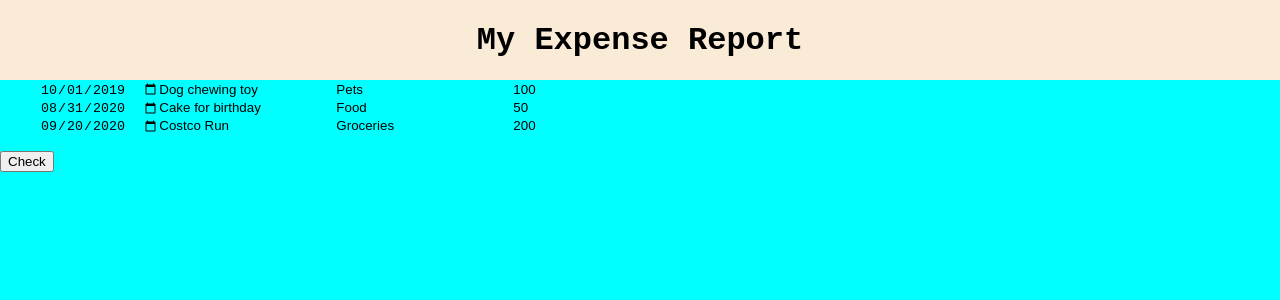
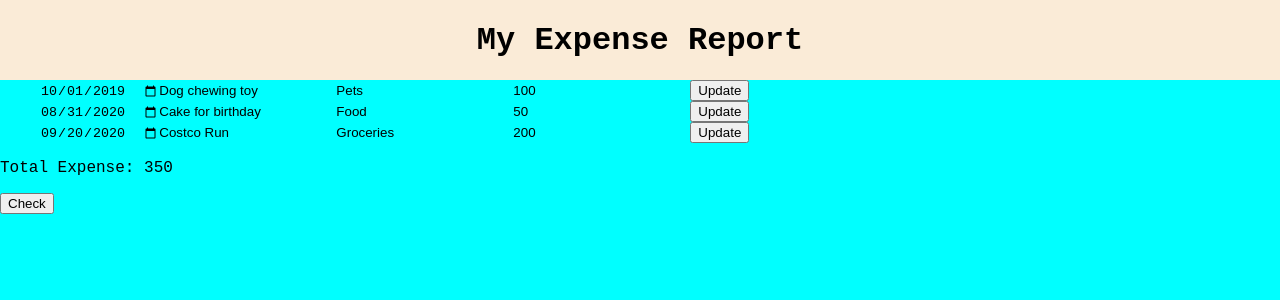
Before and after one commit to echen831/Easy-Expense-Report, a React (Create React App) app: page / in a window 1280 px wide. Shown: the top 300 px of the page. Built offline with nearby package versions, Linux system fonts and the light colour scheme.

Commit message:
add basic function update

```diff
--- a/src/Components/item.jsx
+++ b/src/Components/item.jsx
@@ -36,6 +36,14 @@ export const Item = (props) => {
         setDate(e.currentTarget.value);
     }
 
+    const handleAmmtChange = (e) => {
+        setAmmt(e.currentTarget.value);
+    }
+
+    const handleCatChange = (e) => {
+        setCat(e.currentTarget.value)
+    }
+
     const handleSubmit = (e) => {
         e.preventDefault();
         props.update(props.idx, date, desc, cat, ammt);
@@ -48,12 +56,13 @@ export const Item = (props) => {
     return (
         <div className='item-container'>
 
-            <form action="" onSubmit={(e) => handleSubmit(e)}>
+            <form action="" onSubmit={handleSubmit}>
                 <input type="date" ref={dateRef} value={date} onChange={handleDateChange} />
                 <input type="text" ref={descRef} value={desc} onChange={handleDescChange} />
-                <input type="text" ref={catRef} value={cat}/>
-                <input type="text" ref={ammtRef} value={ammt}/>
-                <input type="submit" style={{display: "none"}}/>
+                <input type="text" ref={catRef} value={cat} onChange={handleCatChange}/>
+                <input type="text" ref={ammtRef} value={ammt} onChange={handleAmmtChange}/>
+                {/* <input type="submit" style={{display: "none"}}/> */}
+                <button type="submit">Update</button>
             </form>
         </div>
     )
--- a/src/Components/report.jsx
+++ b/src/Components/report.jsx
@@ -45,6 +45,7 @@ export const Report = () => {
                     />
                 ))}
             </ul>
+                <p>{`Total Expense: ${data.reduce((a,c) => (a + parseFloat(c.ammt)),0)}`}</p>
             <button onClick={check}>Check</button>
         </div>
     )
```
